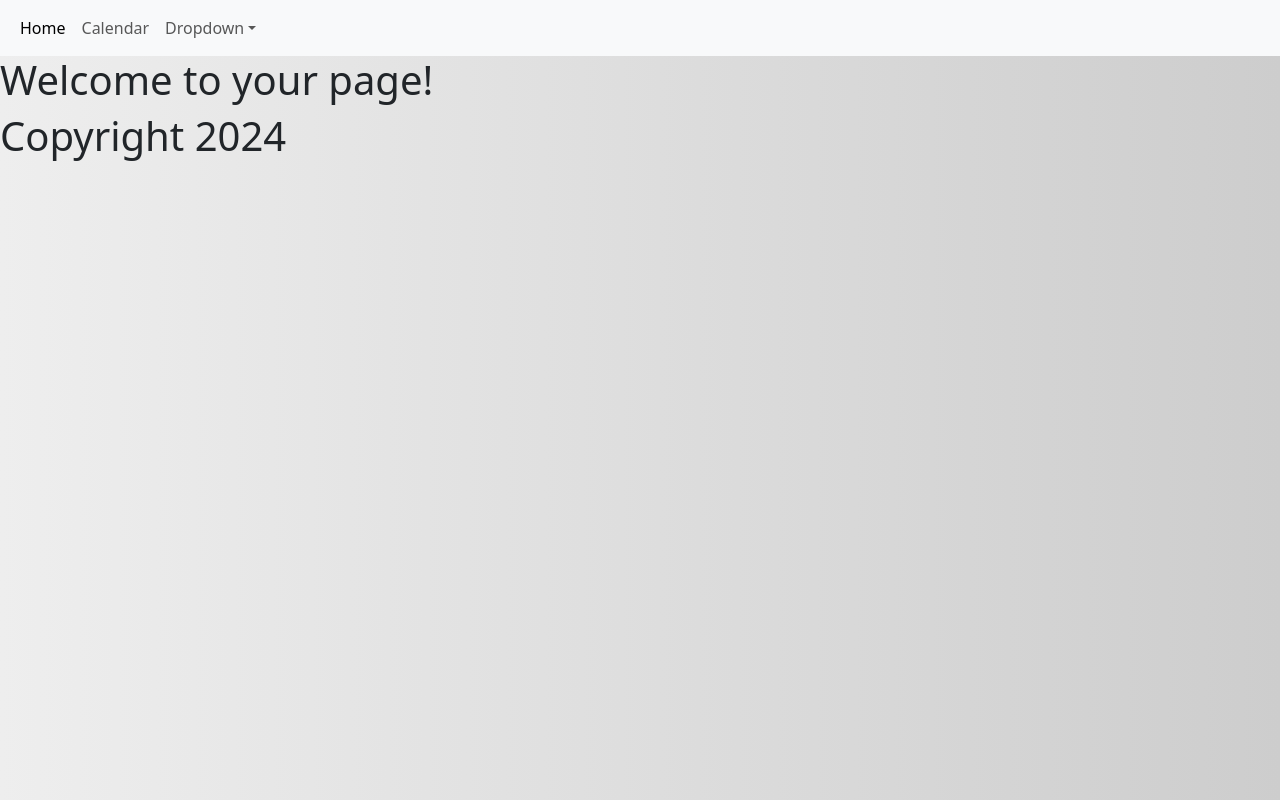
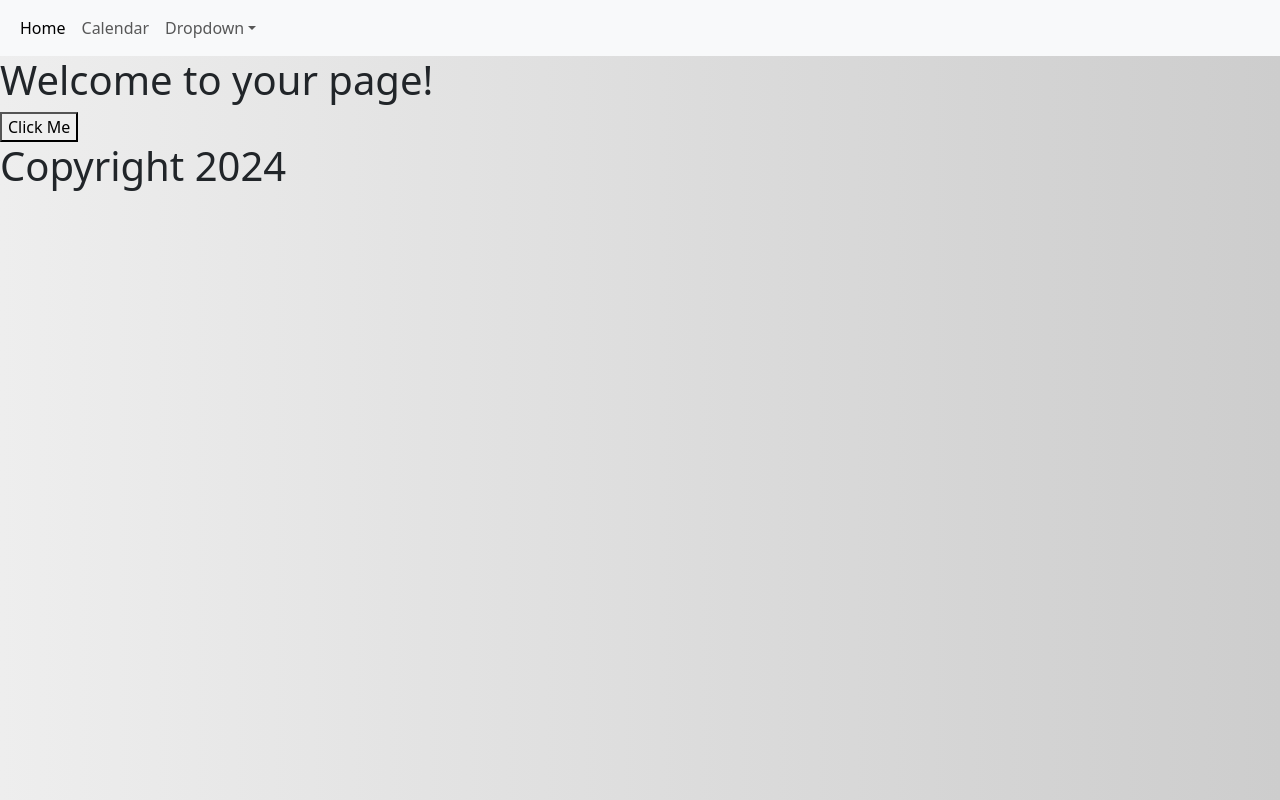
Before and after one commit to zackvalavanis/To_Do_Frontend, a React (Vite) app: page / in a window 1280 px wide. Built offline with nearby package versions, Linux system fonts and the light colour scheme.

Commit message:
final commit of the evening

```diff
--- a/src/HomePage.jsx
+++ b/src/HomePage.jsx
@@ -1,9 +1,28 @@
+import { useState } from 'react'
+import { useNavigate } from 'react-router-dom';
+
 export function HomePage () {
+  const [name, setName] = useState("")
+  const navigate = useNavigate();
+
+
+  const handleClick = (event) => {
+    event.preventDefault();
+    setName('johnny')
+    console.log(name)
+  }
+
+
+
+
+
+
   return (
     <div>
       <h1>
         Welcome to your page!
       </h1>
+      <button onClick={handleClick}>Click Me</button>
     </div>
   )
 }
```
Also changed, not shown: src/Calendar.jsx (+9 -0 lines).
